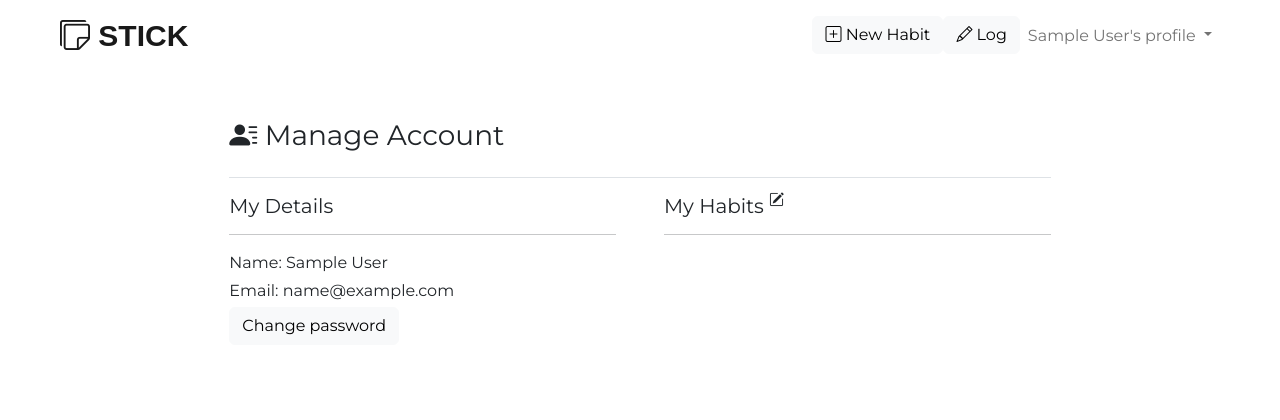
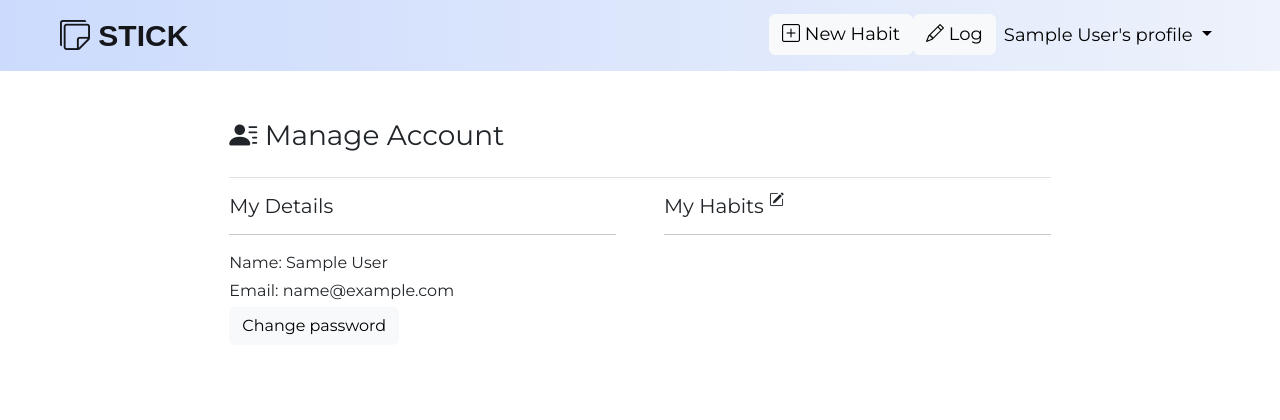
Before and after one commit to chansya/Capstone_project, a Flask app: page /manage in a window 1280 px wide. Shown: the top 420 px of the page. Run offline with Flask 2, Linux system fonts and the light colour scheme; the visitor is signed in with stand-in values (Sample User, id 1); data comes from the database, SQL or seed files in the repository; data that the repository does not hold is empty; some web fonts are replaced.

Commit message:
Add gradient background for nav

```diff
--- a/server.py
+++ b/server.py
@@ -131,8 +131,10 @@ def view_progress():
 
         # Populate event list from the records for calendar
         events = []
-        habit_colors = ['#c5dedd', '#bcd4e6', '#fad2e1', '#eddcd2', '#cddafd',
+        habit_colors = ['#758bfd', '#17c3b2', '#ee964b', '#eddcd2', '#cddafd',
                         '#f0efeb', '#dbe7e4', '#d6e2e9', '#fde2e4', '#dfe7fd']
+        # habit_colors = ['#c5dedd', '#bcd4e6', '#fad2e1', '#eddcd2', '#cddafd',
+        #                 '#f0efeb', '#dbe7e4', '#d6e2e9', '#fde2e4', '#dfe7fd']
         for i, habit in enumerate(habits):
             records = Record.get_by_habit(habit.habit_id)
             for record in records:
@@ -436,7 +438,7 @@ def get_chart_data():
     habits = user.habits
     habits.sort(key=lambda habit:habit.habit_id)
 
-    habit_colors = ['#c5dedd', '#bcd4e6', '#fad2e1', '#eddcd2', '#cddafd',
+    habit_colors = ['#758bfd', '#17c3b2', '#ee964b', '#eddcd2', '#cddafd',
                     '#f0efeb', '#dbe7e4', '#d6e2e9', '#fde2e4', '#dfe7fd']
 
 
--- a/static/css/style.css
+++ b/static/css/style.css
@@ -1,8 +1,13 @@
 body{
     font-family: 'Montserrat', sans-serif;
-    /* background-image: linear-gradient(to top, #e6e9f0 0%, #eef1f5 100%); */
-    /* background-image: linear-gradient(-20deg, #e9defa 0%, #fbfcdb 100%); */
-    /* background-image: linear-gradient(to right, #ffecd2 0%, #fcb69f 100%); */
+}
+
+nav{
+
+    background: #E0EAFC;  /* fallback for old browsers */
+    background: -webkit-linear-gradient(to left, #edf2fb, #ccdbfd);  /* Chrome 10-25, Safari 5.1-6 */
+    background: linear-gradient(to left, #edf2fb, #ccdbfd); /* W3C, IE 10+/ Edge, Firefox 16+, Chrome 26+, Opera 12+, Safari 7+ */
+
 }
 
 #logo{
@@ -76,7 +81,6 @@ body{
     font-family: 'Lexend Peta', sans-serif;
 }
 
-
 button#overview-header {
     background-color: #ccdbfd;
 }
@@ -90,3 +94,16 @@ button#overview-header {
 #quote-header{
     background-color: #edf2fb;
 }
+
+#navbarDropdown{
+    font-size: large;
+    color: black;
+}
+
+.habit-row td{
+    text-align: center;
+}
+
+.fc-view-harness{
+    background-color: white;
+}
--- a/templates/base.html
+++ b/templates/base.html
@@ -49,7 +49,7 @@
 
     {% else %}
     <!-- nav after log in -->
-    <nav class="navbar navbar-expand-md">
+    <nav class="navbar navbar-expand-md ">
         <div class="container-fluid">
           <a class="navbar-brand ms-sm-5" href="/progress"><i class="bi bi-stickies"></i> STICK</a>
           <button class="navbar-toggler" type="button" data-bs-toggle="collapse" data-bs-target="#navbarSupportedContent" aria-controls="navbarSupportedContent" aria-expanded="false" aria-label="Toggle navigation">
@@ -60,7 +60,7 @@
               <!-- Modal form for new habit -->
               <li class="nav-item">
                 <!-- Button triggers the modal -->
-                  <button type="button" class="btn btn-light" data-bs-toggle="modal" data-bs-target="#add_habit">
+                  <button type="button" class="btn btn-light index" data-bs-toggle="modal" data-bs-target="#add_habit">
                     <i class="bi bi-plus-square"></i> New Habit
                   </button>
 
@@ -113,7 +113,7 @@
               <!-- Modal form for record-->
               <li class="nav-item">
                 <!-- Button triggers the modal -->
-                <button class="btn btn-light" data-bs-toggle="modal" data-bs-target="#rec_modal"><i class="bi bi-pencil"></i> Log</button>
+                <button class="btn btn-light index" data-bs-toggle="modal" data-bs-target="#rec_modal"><i class="bi bi-pencil"></i> Log</button>
                 <!-- Record Modal -->
                 <div class="modal fade" id="rec_modal" tabindex="-1"  aria-labelledby="Log your habit" aria-hidden="true" role="dialog">
                   <div class="modal-dialog">
```
Also changed, not shown: templates/index.html (+13 -9 lines), templates/progress.html (+6 -7 lines), templates/signup.html (+4 -4 lines), static/img/Misc/curvy_wave.svg (added), 3 other files.
